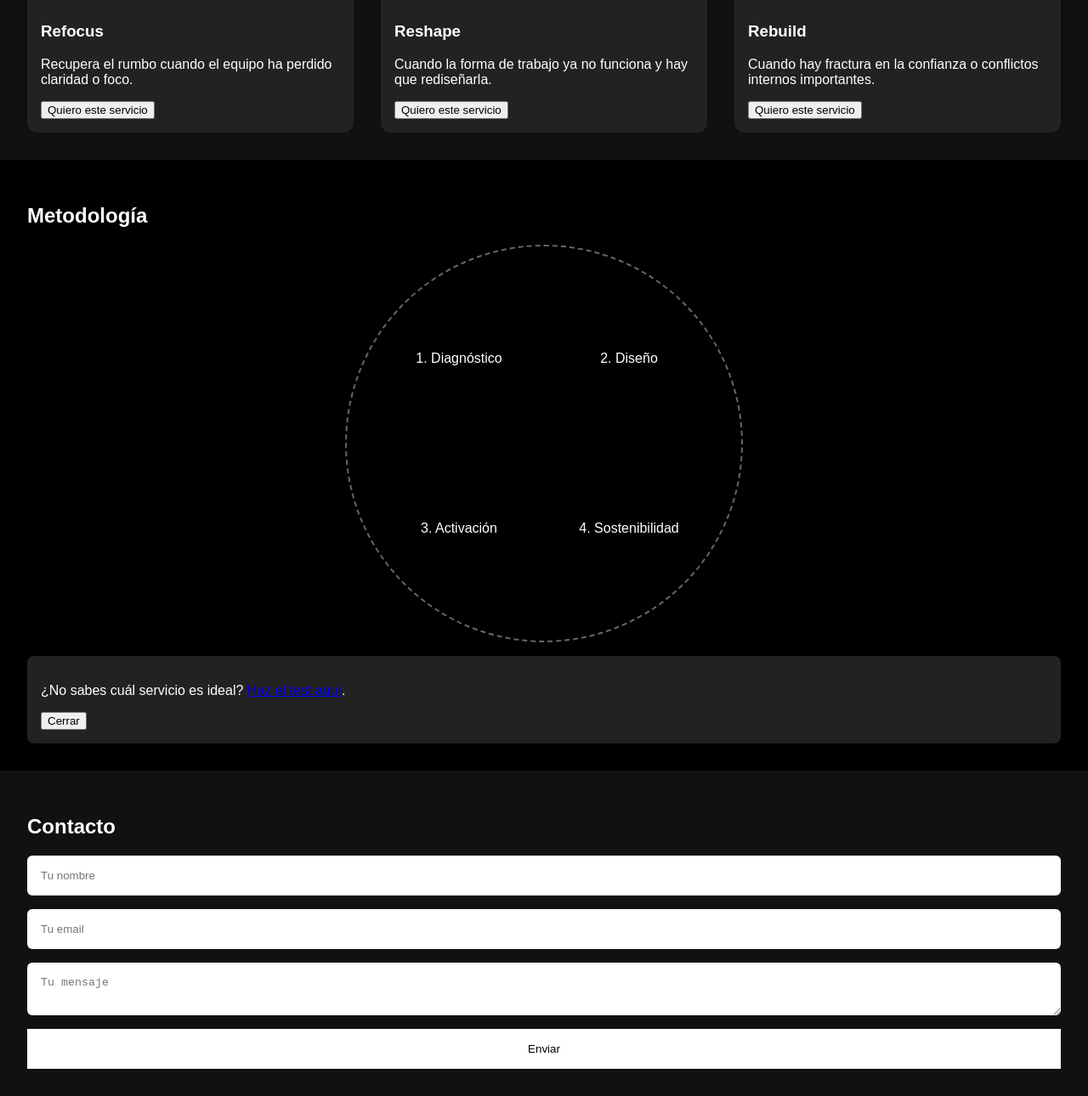
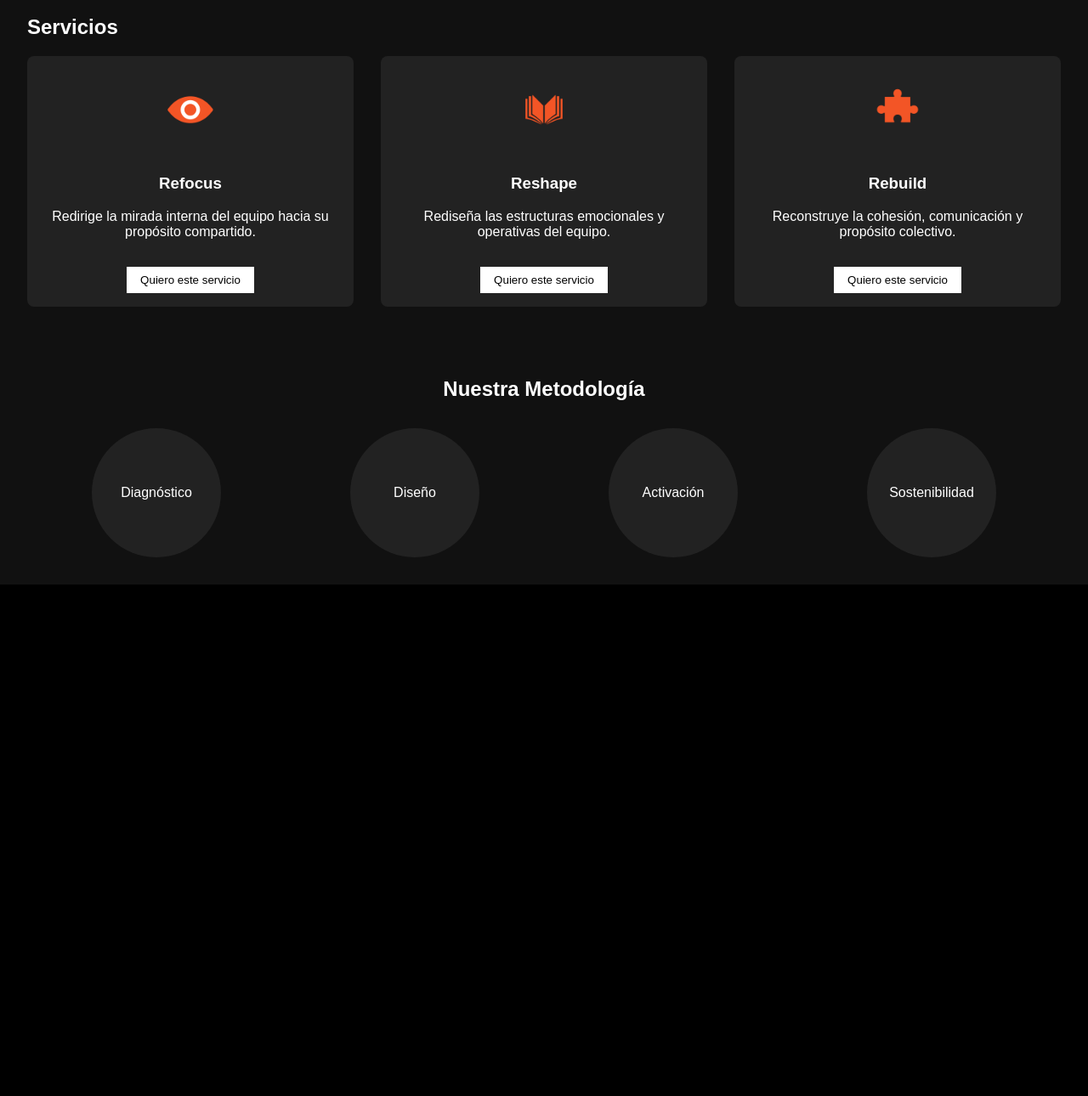
Before and after one commit to Motiens/motiens.com, a plain HTML site: page index.html in a window 1280 px wide. Shown: the part 338-1628 px from the top of the page at 85% size. After the commit the page ends 1026 px from the top, so only its background shows below. Drawn offline with Linux system fonts and the light colour scheme.

Commit message:
Add files via upload

```diff
--- a/index.html
+++ b/index.html
@@ -1,72 +1,62 @@
-
 <!DOCTYPE html>
 <html lang="es">
 <head>
   <meta charset="UTF-8" />
   <meta name="viewport" content="width=device-width, initial-scale=1.0"/>
   <title>MOTIENS</title>
-  <link rel="stylesheet" href="style.css"/>
-  <script defer src="script.js"></script>
+  <link rel="stylesheet" href="style.css" />
 </head>
 <body>
   <header class="hero">
-    <div class="hero-content">
-      <div class="text">
-        <h1>Transforma tu equipo desde su núcleo</h1>
-        <p>Experiencias que despiertan el potencial interno de tu organización.</p>
-      </div>
-      <div class="logo-container">
-        <img src="logo.png" alt="Logo MOTIENS" class="logo-brush"/>
-      </div>
+    <div class="hero-text">
+      <h1>Activamos equipos desde el núcleo</h1>
+      <p>Facilitación estratégica y experiencial para transformar tu equipo desde adentro</p>
+    </div>
+    <div class="hero-logo">
+      <img src="logo.png" alt="MOTIENS logo" />
     </div>
   </header>
 
   <section class="services">
     <h2>Servicios</h2>
-    <div class="service-list">
-      <div class="service">
-        <img src="icons/refocus.svg" alt="Refocus"/>
+    <div class="cards">
+      <div class="card">
+        <img src="ojo.png" alt="Refocus" />
         <h3>Refocus</h3>
-        <p>Recupera el rumbo cuando el equipo ha perdido claridad o foco.</p>
+        <p>Redirige la mirada interna del equipo hacia su propósito compartido.</p>
         <button>Quiero este servicio</button>
       </div>
-      <div class="service">
-        <img src="icons/reshape.svg" alt="Reshape"/>
+      <div class="card">
+        <img src="diseno.png" alt="Reshape" />
         <h3>Reshape</h3>
-        <p>Cuando la forma de trabajo ya no funciona y hay que rediseñarla.</p>
+        <p>Rediseña las estructuras emocionales y operativas del equipo.</p>
         <button>Quiero este servicio</button>
       </div>
-      <div class="service">
-        <img src="icons/rebuild.svg" alt="Rebuild"/>
+      <div class="card">
+        <img src="transformacion.png" alt="Rebuild" />
         <h3>Rebuild</h3>
-        <p>Cuando hay fractura en la confianza o conflictos internos importantes.</p>
+        <p>Reconstruye la cohesión, comunicación y propósito colectivo.</p>
         <button>Quiero este servicio</button>
       </div>
     </div>
   </section>
 
-  <section class="methodology">
-    <h2>Metodología</h2>
-    <div class="circle-steps">
-      <div class="step">1. Diagnóstico</div>
-      <div class="step">2. Diseño</div>
-      <div class="step">3. Activación</div>
-      <div class="step">4. Sostenibilidad</div>
-    </div>
-    <div class="popup" id="popup">
-      <p>¿No sabes cuál servicio es ideal? <a href="#">Haz el test aquí</a>.</p>
-      <button onclick="document.getElementById('popup').style.display='none'">Cerrar</button>
+  <section class="metodologia">
+    <h2>Nuestra Metodología</h2>
+    <div class="circle">
+      <div class="step">Diagnóstico</div>
+      <div class="step">Diseño</div>
+      <div class="step">Activación</div>
+      <div class="step">Sostenibilidad</div>
     </div>
   </section>
 
-  <section class="contact">
-    <h2>Contacto</h2>
-    <form action="https://formspree.io/f/xbjnzvvz" method="POST">
-      <input type="text" name="name" placeholder="Tu nombre" required>
-      <input type="email" name="email" placeholder="Tu email" required>
-      <textarea name="message" placeholder="Tu mensaje" required></textarea>
-      <button type="submit">Enviar</button>
-    </form>
+  <section id="popup" class="popup">
+    <h2>Descubre tu servicio ideal</h2>
+    <p>Haz el test y encuentra el programa perfecto para tu equipo.</p>
+    <button onclick="document.getElementById('popup').style.display='none'">Cerrar</button>
   </section>
+
+  <script src="script.js"></script>
 </body>
 </html>
--- a/script.js
+++ b/script.js
@@ -1,8 +1,6 @@
-
-// Mostrar el formulario emergente al hacer scroll
 window.addEventListener('scroll', () => {
   const popup = document.getElementById('popup');
-  if (window.scrollY > 500 && popup) {
+  if (window.scrollY > 400) {
     popup.style.display = 'block';
   }
 });
--- a/style.css
+++ b/style.css
@@ -1,86 +1,76 @@
-
 body {
   margin: 0;
   font-family: sans-serif;
   background-color: #000;
-  color: white;
+  color: #fff;
 }
 .hero {
   display: flex;
   justify-content: space-between;
-  align-items: center;
-  padding: 2rem;
+  padding: 3rem;
+  background-color: #000;
 }
-.logo-container {
-  flex: 0 0 auto;
+.hero-text {
+  max-width: 50%;
 }
-.logo-brush {
-  width: 200px;
-  filter: drop-shadow(0 0 15px #fff);
+.hero-text h1 {
+  font-size: 3rem;
+  text-shadow: 1px 1px 4px #ccc;
+}
+.hero-logo img {
+  height: 220px;
+  filter: drop-shadow(0 0 10px #ccc);
 }
 .services {
   padding: 2rem;
   background-color: #111;
 }
-.service-list {
+.cards {
   display: flex;
   gap: 2rem;
 }
-.service {
-  background-color: #222;
+.card {
+  background: #222;
   padding: 1rem;
-  border-radius: 12px;
+  border-radius: 8px;
+  text-align: center;
   flex: 1;
 }
-.service img {
-  width: 50px;
-  margin-bottom: 1rem;
+.card img {
+  height: 100px;
 }
-.methodology {
+.card button {
+  background: #fff;
+  color: #000;
+  padding: 0.5rem 1rem;
+  border: none;
+  margin-top: 1rem;
+}
+.metodologia {
+  text-align: center;
+  background: #111;
   padding: 2rem;
 }
-.circle-steps {
+.circle {
   display: flex;
   justify-content: space-around;
-  border: 2px dashed #666;
-  border-radius: 50%;
-  padding: 2rem;
-  margin: 1rem auto;
-  width: 400px;
-  height: 400px;
-  flex-wrap: wrap;
-  align-items: center;
+  margin-top: 2rem;
 }
 .step {
-  width: 40%;
-  text-align: center;
+  background: #222;
+  padding: 1rem;
+  border-radius: 50%;
+  width: 120px;
+  height: 120px;
+  display: flex;
+  align-items: center;
+  justify-content: center;
 }
 .popup {
-  background-color: #222;
+  position: fixed;
+  bottom: 20px;
+  right: 20px;
+  background: #333;
   padding: 1rem;
-  border-radius: 8px;
-  margin-top: 1rem;
   display: none;
 }
-.contact {
-  padding: 2rem;
-  background-color: #111;
-}
-.contact form {
-  display: flex;
-  flex-direction: column;
-  gap: 1rem;
-}
-.contact input,
-.contact textarea {
-  padding: 1rem;
-  border-radius: 6px;
-  border: none;
-}
-.contact button {
-  background-color: #fff;
-  color: black;
-  padding: 1rem;
-  border: none;
-  cursor: pointer;
-}
```
